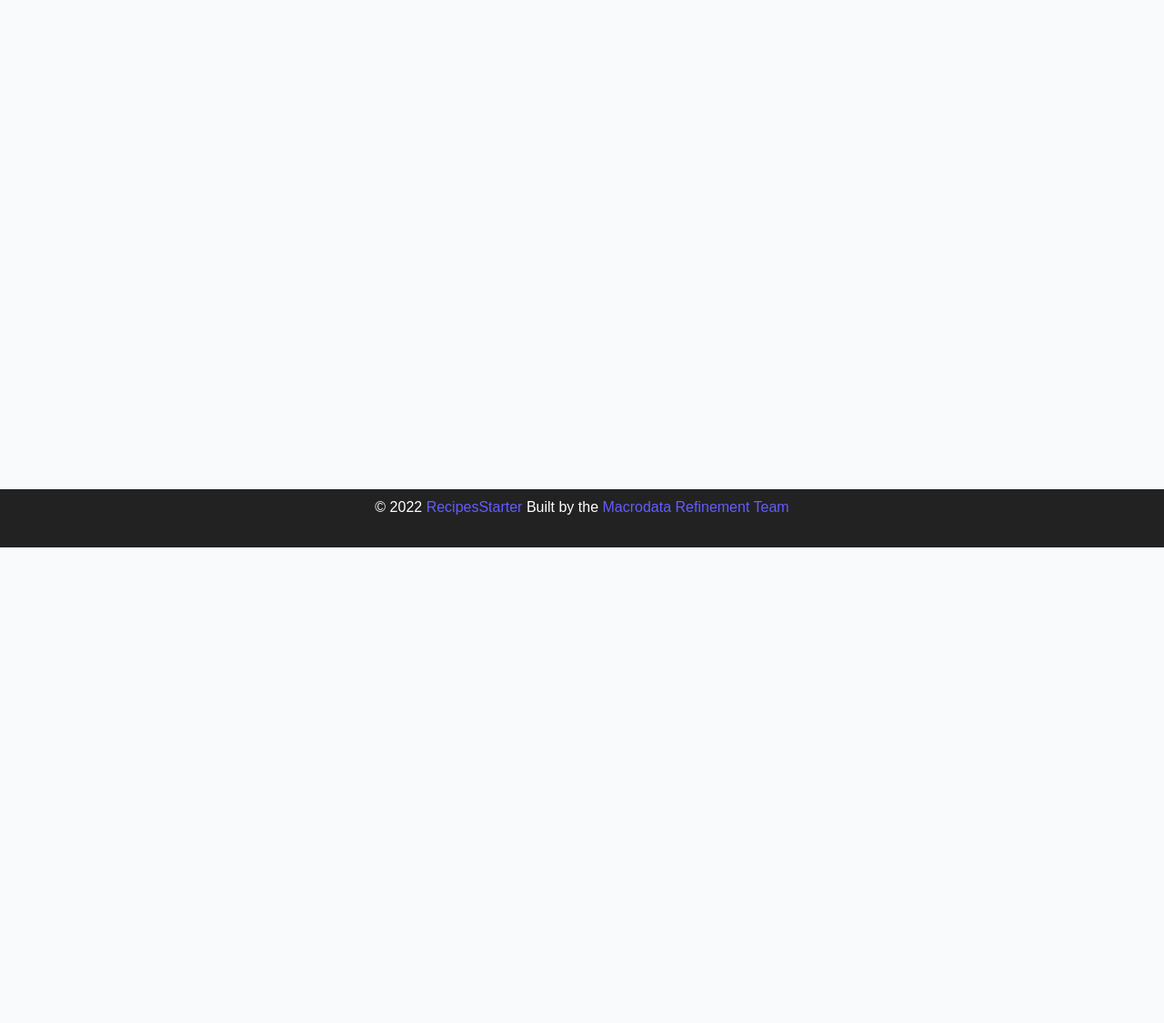
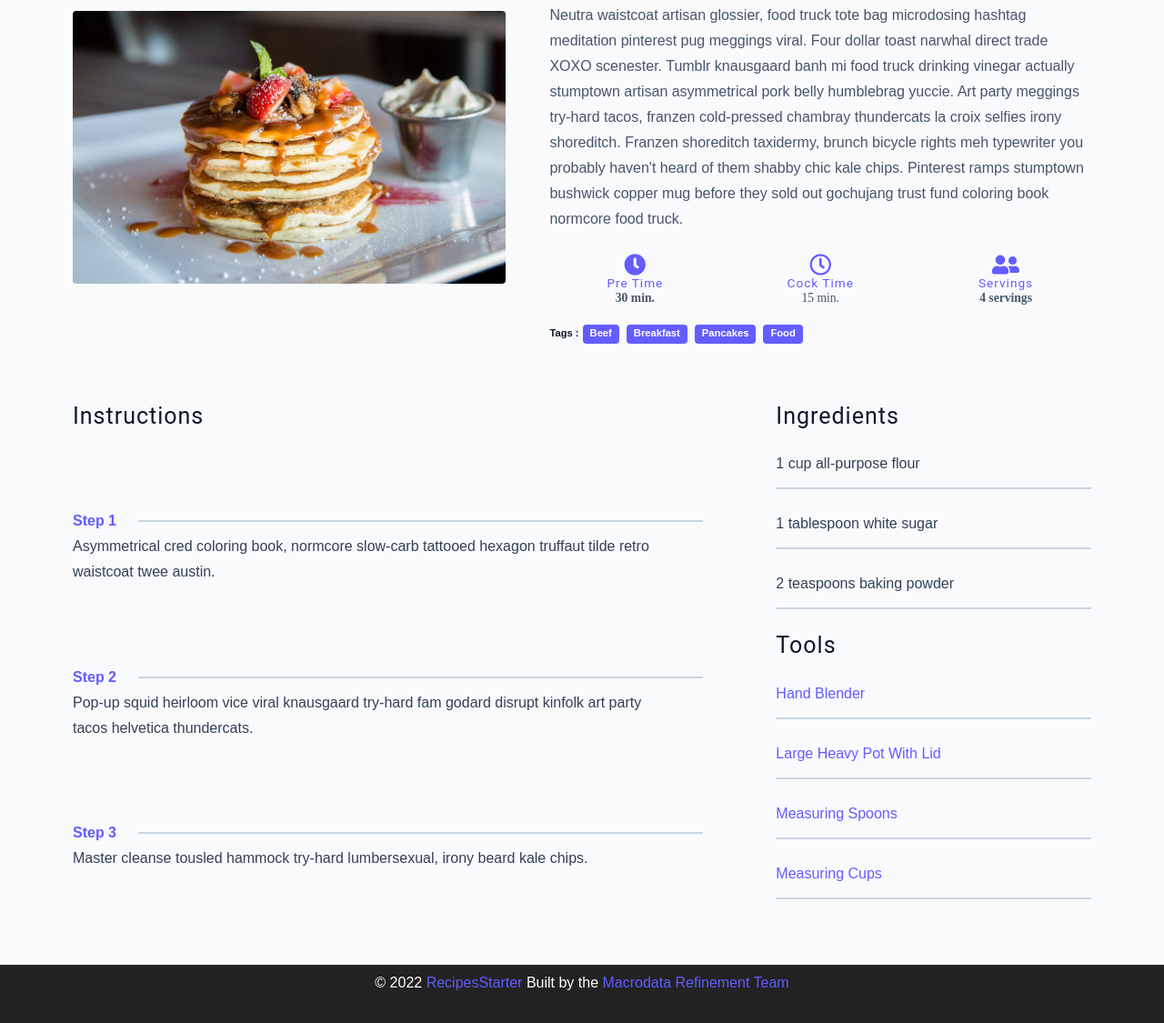
Before and after one commit to vcordero07/recipe-starter, a plain HTML site: page single-recipe.html in a window 1280 px wide. Shown: the part 198-1323 px from the top of the page at 91% size. Before the commit the page ends 800 px from the top, so only its background shows below. Drawn offline with Linux system fonts and the light colour scheme.

Commit message:
single-recipe set

```diff
--- a/css/main.css
+++ b/css/main.css
@@ -737,6 +737,59 @@ Single Recipe Page
   }
 }
 
+.recipe-content{
+  padding: 3rem 0;
+  display: grid;
+  gap: 2rem 5rem;
+}
+
+@media screen and (min-width:992px){
+  .recipe-content{
+    grid-template-columns: 2fr 1fr;
+
+  }
+}
+
+.single-instruction header{
+  display: grid;
+  grid-template-columns: auto 1fr;
+  gap: 1.5rem;
+  align-items: center;
+}
+
+.single-instruction header p{
+  text-transform: capitalize;
+  font-weight: 600;
+  margin-bottom: 0;
+  color: var(--primary-500);
+}
+.single-instruction > p {
+  color: var(--grey-700);
+}
+
+
+.single-instruction header div{
+  height: 2px;
+  background: var(--grey-300);
+}
+
+.instructions-article{
+  display: grid;
+  row-gap: 2rem;
+}
+
+.single-ingredient{
+  border-bottom: 2px solid var(--grey-300);
+  padding-bottom: 0.75rem;
+  color: var(--grey-700);
+}
+
+.single-tool{
+  border-bottom: 2px solid var(--grey-300);
+  padding-bottom: 0.75rem;
+  color: var(--primary-500);
+  text-transform: capitalize;
+}
 /*
 ===============
 
--- a/single-recipe.html
+++ b/single-recipe.html
@@ -45,7 +45,124 @@
   <!-- end of nav bar -->
   <!-- main -->
   <main class="page">
-    <h1>Single Recipe Page</h1>
+    <!-- recipe hero section -->
+    <div class="recipe-page">
+      <section class="recipe-hero">
+        <img src="./assets/recipes/recipe-4.jpeg" class="img recipe-hero-img" alt="pancakes">
+
+        <article class="recipe-hero-article">
+          <h2>Banana pancakes</h2>
+          <p>Neutra waistcoat artisan glossier, food truck tote bag microdosing hashtag meditation pinterest pug
+            meggings
+            viral. Four dollar toast narwhal direct trade XOXO scenester. Tumblr knausgaard banh mi food truck drinking
+            vinegar actually stumptown artisan asymmetrical pork belly humblebrag yuccie. Art party meggings try-hard
+            tacos, franzen cold-pressed chambray thundercats la croix selfies irony shoreditch. Franzen shoreditch
+            taxidermy, brunch bicycle rights meh typewriter you probably haven't heard of them shabby chic kale chips.
+            Pinterest ramps stumptown bushwick copper mug before they sold out gochujang trust fund coloring book
+            normcore
+            food truck.</p>
+          <!-- recipe icons -->
+          <div class="recipe-icons">
+            <!-- single recipe icons -->
+            <article>
+              <i class="fas fa-clock">
+                <h5>pre time</h5>
+                <p>30 min.</p>
+              </i>
+            </article>
+            <!-- end of single recipe icons -->
+
+            <!-- single recipe icons -->
+            <article>
+              <i class="far fa-clock">
+                <h5>cock time</h5>
+                <p>15 min.</p>
+              </i>
+            </article>
+            <!-- end of single recipe icons -->
+
+
+            <!-- single recipe icons -->
+            <article>
+              <i class="fas fa-user-friends">
+                <h5>servings</h5>
+                <p>4 servings</p>
+              </i>
+            </article>
+            <!-- end of single recipe icons -->
+
+          </div>
+          <!-- end of recipe icons -->
+
+          <!-- recipe tags -->
+          <div class="recipe-tags">
+            Tags :
+            <a href="tag-template.html">beef</a>
+            <a href="tag-template.html">Breakfast</a>
+            <a href="tag-template.html">pancakes</a>
+            <a href="tag-template.html">food</a>
+          </div>
+          <!-- end of recipe tags -->
+
+
+        </article>
+      </section>
+      <!-- end of recipe hero section -->
+
+
+      <!-- recipe content section -->
+      <section class="recipe-content">
+        <article class="instructions-article">
+          <h4>Instructions </h4>
+
+          <!-- single instruction -->
+          <div class="single-instruction">
+            <header>
+              <p>step 1</p>
+              <div></div>
+            </header>
+            <p>Asymmetrical cred coloring book, normcore slow-carb tattooed hexagon truffaut tilde retro waistcoat twee
+              austin.</p>
+          </div>
+
+          <!-- single instruction -->
+          <div class="single-instruction">
+            <header>
+              <p>step 2</p>
+              <div></div>
+            </header>
+            <p>Pop-up squid heirloom vice viral knausgaard try-hard fam godard disrupt kinfolk art party tacos helvetica
+              thundercats. </p>
+          </div>
+
+          <!-- single instruction -->
+          <div class="single-instruction">
+            <header>
+              <p>step 3</p>
+              <div></div>
+            </header>
+            <p>Master cleanse tousled hammock try-hard lumbersexual, irony beard kale chips.</p>
+          </div>
+
+        </article>
+        <article class="ingredients-tools-article">
+          <div>
+            <h4>Ingredients</h4>
+            <p class="single-ingredient">1 cup all-purpose flour</p>
+            <p class="single-ingredient">1 tablespoon white sugar</p>
+            <p class="single-ingredient">2 teaspoons baking powder</p>
+          </div>
+          <div>
+            <h4>tools</h4>
+            <p class="single-tool">hand blender</p>
+            <p class="single-tool">large heavy pot with lid</p>
+            <p class="single-tool">measuring spoons</p>
+            <p class="single-tool">measuring cups</p>
+          </div>
+        </article>
+      </section>
+      <!-- end of recipe content section -->
+    </div>
   </main>
   <!-- end of main -->
   <!-- footer -->
```
